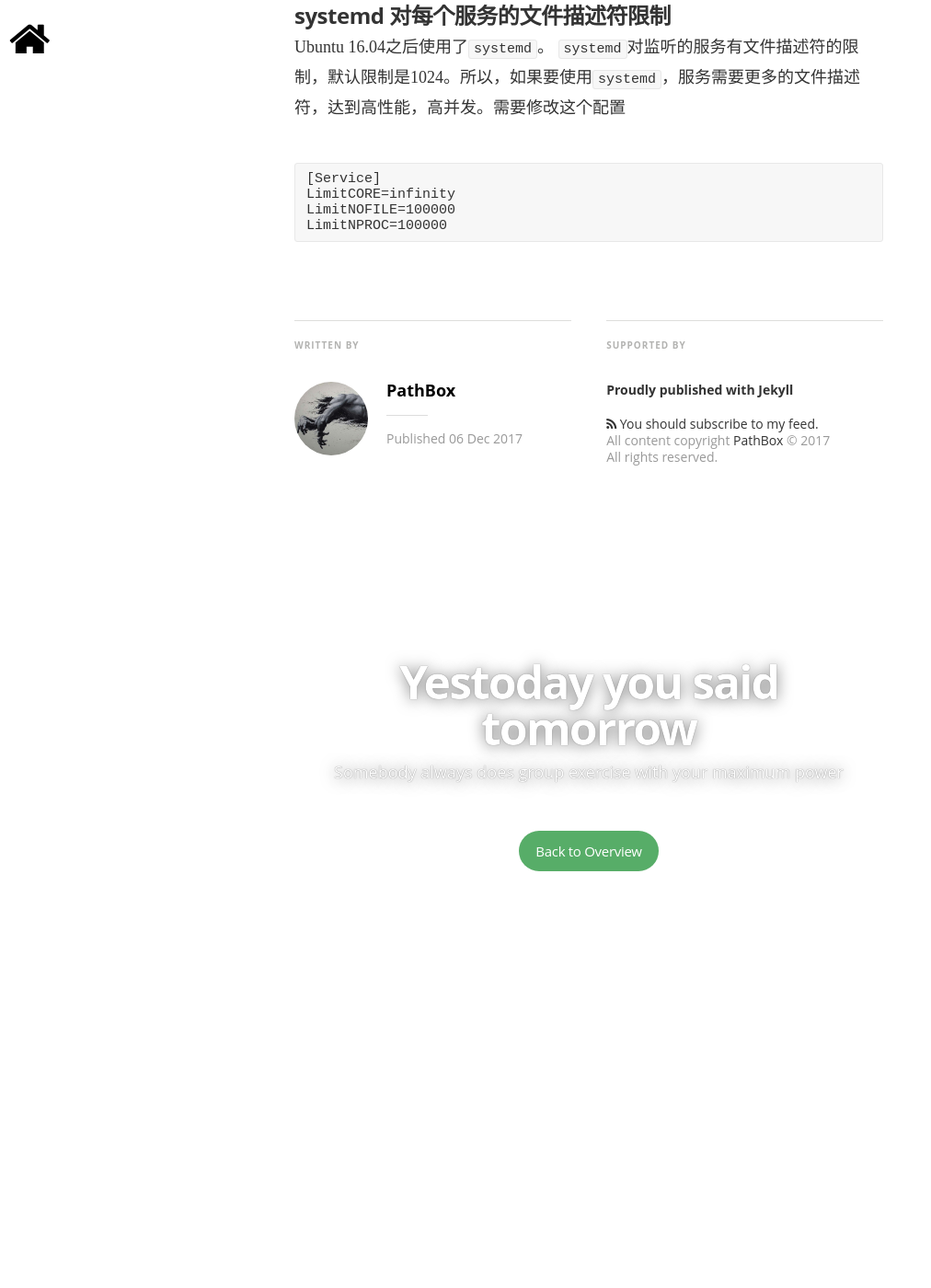
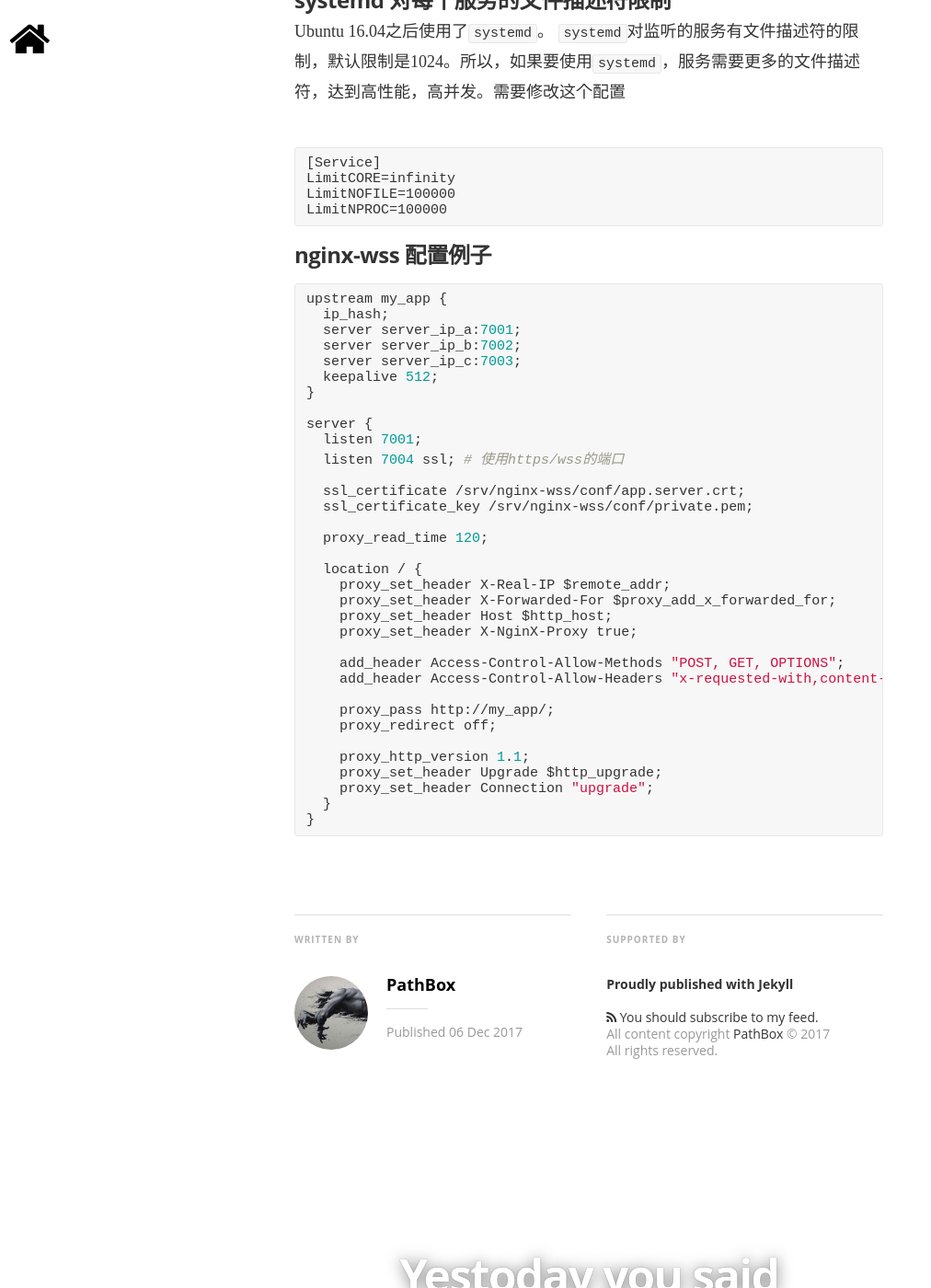
Before and after one commit to pathbox/pathbox.github.io, a Jekyll site: the page built from _posts/2017-12-06-work-summary-in-Udesk-eleven.md, in a window 1280 px wide and 1400 px high, scrolled down 4241 px. Shown: the whole window at 92% size, without its empty margins (0-1012 px from the left). Built offline with Jekyll 4.4.1, drawn with Linux system fonts in a browser that asks for light colours; nearby versions of some CDN libraries; some web fonts are replaced; comment, search, counter and statistics services are not loaded; before the commit the page ends 5278 px from its top, so only the background shows below that.

Commit message:
nginx-wss 配置例子

````diff
--- a/_posts/2017-12-06-work-summary-in-Udesk-eleven.md
+++ b/_posts/2017-12-06-work-summary-in-Udesk-eleven.md
@@ -31,7 +31,6 @@ for {
 这个`select`不会起任何作用.因为 socket没有为chan初始化值,内存里是没有这个指针值的
 
 正确的姿势:
-
 
 socket := &Scoket{
   message: make(chan []byte),
@@ -159,3 +158,42 @@ LimitCORE=infinity
 LimitNOFILE=100000
 LimitNPROC=100000
 ```
+
+##### nginx-wss 配置例子
+
+```conf
+upstream my_app {
+  ip_hash;
+  server server_ip_a:7001;
+  server server_ip_b:7002;
+  server server_ip_c:7003;
+  keepalive 512;
+}
+
+server {
+  listen 7001;
+  listen 7004 ssl; # 使用https/wss的端口
+
+  ssl_certificate /srv/nginx-wss/conf/app.server.crt;
+  ssl_certificate_key /srv/nginx-wss/conf/private.pem;
+
+  proxy_read_time 120;
+
+  location / {
+    proxy_set_header X-Real-IP $remote_addr;
+    proxy_set_header X-Forwarded-For $proxy_add_x_forwarded_for;
+    proxy_set_header Host $http_host;
+    proxy_set_header X-NginX-Proxy true;
+
+    add_header Access-Control-Allow-Methods "POST, GET, OPTIONS";
+    add_header Access-Control-Allow-Headers "x-requested-with,content-type";
+
+    proxy_pass http://my_app/;
+    proxy_redirect off;
+
+    proxy_http_version 1.1;
+    proxy_set_header Upgrade $http_upgrade;
+    proxy_set_header Connection "upgrade";
+  }
+}
+```
````
